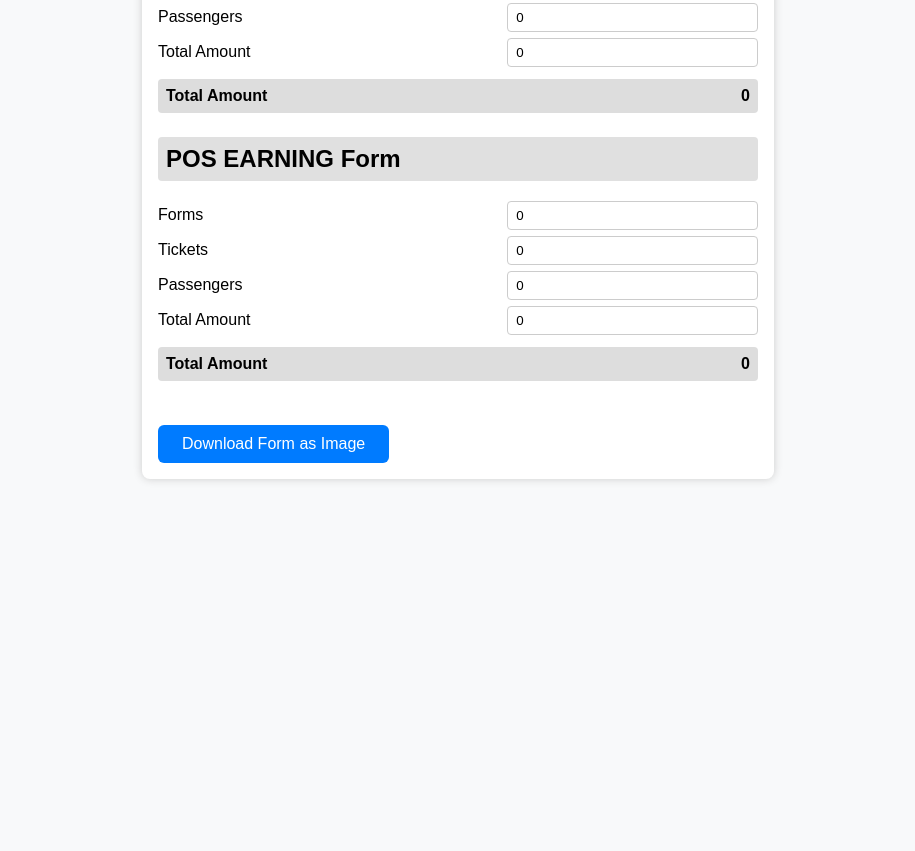
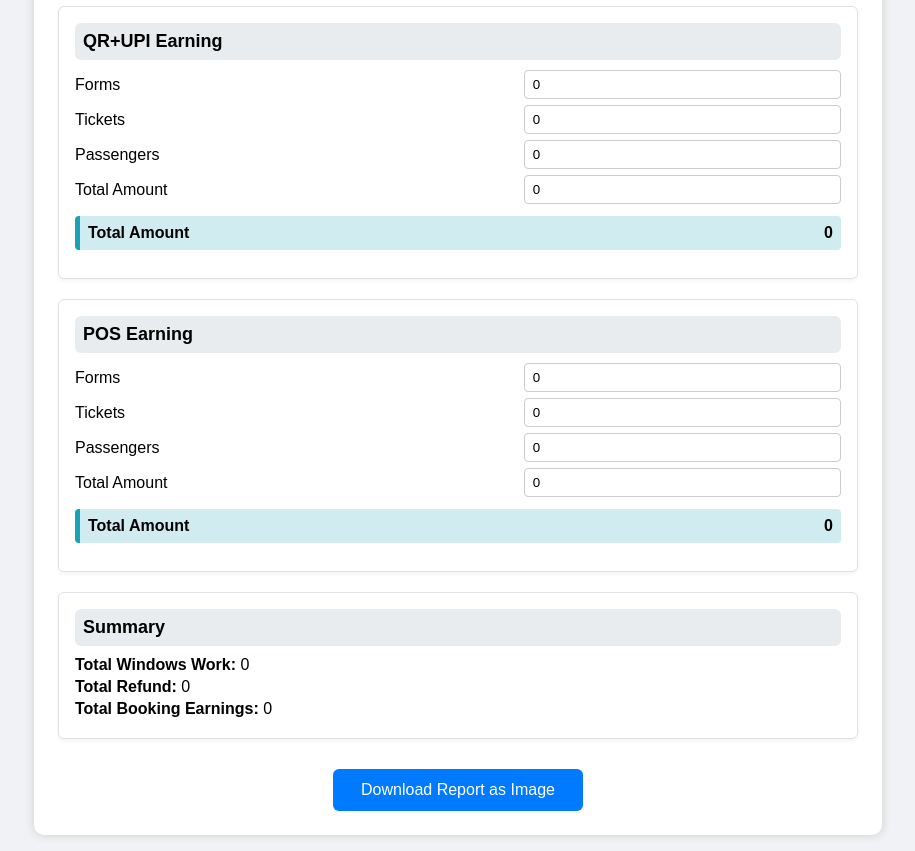
Before and after one commit to Mithil-Bhatt/Report-Generator, a plain HTML site: page index.html in a window 1280 px wide. Shown: the part 1061-1912 px from the top of the page, without its empty margins (182-1097 px from the left). Before the commit the page ends 1556 px from the top, so only its background shows below. Drawn offline with nearby package versions, Linux system fonts and the light colour scheme.

Commit message:
Update index.html

```diff
--- a/index.html
+++ b/index.html
@@ -3,18 +3,40 @@
 <head>
 <meta charset="UTF-8" />
 <meta name="viewport" content="width=device-width, initial-scale=1" />
-<title>Auto Total Form</title>
+<title>Auto Total Report</title>
 <style>
   body {
     font-family: Arial, sans-serif;
     margin: 16px;
-    background: #f8f9fa;
+    background: #f0f2f5;
+  }
+  #form-container {
+    background: white;
+    padding: 24px;
+    border-radius: 10px;
+    box-shadow: 0 0 10px #ccc;
+    max-width: 800px;
+    margin: auto;
+  }
+  h1, h2 {
+    margin-top: 0;
+  }
+  h1 {
+    font-size: 24px;
+    color: #007bff;
+    margin-bottom: 6px;
   }
   h2 {
-    background: #e0e0e0;
+    background: #e9ecef;
     padding: 8px;
-    margin-top: 24px;
-    border-radius: 4px;
+    border-radius: 6px;
+    font-size: 18px;
+    margin-bottom: 10px;
+  }
+  #reportDate {
+    font-size: 14px;
+    color: #555;
+    margin-bottom: 20px;
   }
   .form-row {
     display: flex;
@@ -33,9 +55,10 @@
   .total-row {
     display: flex;
     margin: 12px 0;
-    background: #ddd;
+    background: #d1ecf1;
     padding: 8px;
     font-weight: bold;
+    border-left: 5px solid #17a2b8;
     border-radius: 4px;
   }
   .total-row div:first-child {
@@ -45,9 +68,18 @@
     flex: 2;
     text-align: right;
   }
+  .section {
+    border: 1px solid #dee2e6;
+    padding: 16px;
+    margin-bottom: 20px;
+    border-radius: 6px;
+    background: #ffffff;
+    box-shadow: 0 2px 4px rgba(0,0,0,0.05);
+  }
   button {
-    margin-top: 32px;
-    padding: 10px 24px;
+    display: block;
+    margin: 30px auto 0;
+    padding: 12px 28px;
     font-size: 16px;
     border: none;
     background: #007bff;
@@ -58,34 +90,27 @@
   button:hover {
     background: #0056b3;
   }
-  #form-container {
-    background: white;
-    padding: 16px;
-    border-radius: 8px;
-    box-shadow: 0 0 8px #ccc;
-    max-width: 600px;
-    margin: auto;
+  .summary p {
+    margin: 4px 0;
   }
 </style>
 </head>
 <body>
 
 <div id="form-container">
-
-  <h2>Number of Windows Work</h2>
-  <div class="form-row">
-    <label for="shift1">Shift 1</label>
-    <input type="number" id="shift1" value="0" min="0" />
-  </div>
-  <div class="form-row">
-    <label for="shift2">Shift 2</label>
-    <input type="number" id="shift2" value="0" min="0" />
-  </div>
-  <div class="total-row">
-    <div>Total</div>
-    <div id="totalWindowsWork">0</div>
+  <div style="text-align:center;">
+    <h1>Daily Transaction Report</h1>
+    <p id="reportDate"></p>
   </div>
 
+  <div class="section">
+    <h2>Number of Windows Work</h2>
+    <div class="form-row"><label for="shift1">Shift 1</label><input type="number" id="shift1" value="0" min="0" /></div>
+    <div class="form-row"><label for="shift2">Shift 2</label><input type="number" id="shift2" value="0" min="0" /></div>
+    <div class="total-row"><div>Total</div><div id="totalWindowsWork">0</div></div>
+  </div>
+
+  <div class="section">
     <h2>Refund Form</h2>
     <div class="form-row"><label for="refundForms">Forms</label><input type="number" id="refundForms" value="0" min="0" /></div>
     <div class="form-row"><label for="refundTickets">Tickets</label><input type="number" id="refundTickets" value="0" min="0" /></div>
@@ -93,11 +118,10 @@
     <div class="form-row"><label for="posRefund">POS Refund</label><input type="number" id="posRefund" value="0" min="0" /></div>
     <div class="form-row"><label for="qrUpiRefund">QR+UPI Refund</label><input type="number" id="qrUpiRefund" value="0" min="0" /></div>
     <div class="form-row"><label for="cashRefund">Cash Refund</label><input type="number" id="cashRefund" value="0" min="0" /></div>
-  <div class="total-row">
-    <div>Total Refund</div>
-    <div id="totalRefund">0</div>
+    <div class="total-row"><div>Total Refund</div><div id="totalRefund">0</div></div>
   </div>
 
+  <div class="section">
     <h2>Booking Form</h2>
     <div class="form-row"><label for="bookingForms">Forms</label><input type="number" id="bookingForms" value="0" min="0" /></div>
     <div class="form-row"><label for="bookingTickets">Tickets</label><input type="number" id="bookingTickets" value="0" min="0" /></div>
@@ -105,36 +129,42 @@
     <div class="form-row"><label for="posEarning">POS Earning</label><input type="number" id="posEarning" value="0" min="0" /></div>
     <div class="form-row"><label for="qrUpiEarning">QR+UPI Earning</label><input type="number" id="qrUpiEarning" value="0" min="0" /></div>
     <div class="form-row"><label for="cashEarning">Cash Earning</label><input type="number" id="cashEarning" value="0" min="0" /></div>
-  <div class="total-row">
-    <div>Total Earning</div>
-    <div id="totalBookingEarning">0</div>
+    <div class="total-row"><div>Total Earning</div><div id="totalBookingEarning">0</div></div>
   </div>
 
-  <h2>QR+UPI EARNING Form</h2>
+  <div class="section">
+    <h2>QR+UPI Earning</h2>
     <div class="form-row"><label for="qrForms">Forms</label><input type="number" id="qrForms" value="0" min="0" /></div>
     <div class="form-row"><label for="qrTickets">Tickets</label><input type="number" id="qrTickets" value="0" min="0" /></div>
     <div class="form-row"><label for="qrPassengers">Passengers</label><input type="number" id="qrPassengers" value="0" min="0" /></div>
     <div class="form-row"><label for="qrTotalAmount">Total Amount</label><input type="number" id="qrTotalAmount" value="0" min="0" /></div>
-  <div class="total-row">
-    <div>Total Amount</div>
-    <div id="totalQREarning">0</div>
+    <div class="total-row"><div>Total Amount</div><div id="totalQREarning">0</div></div>
   </div>
 
-  <h2>POS EARNING Form</h2>
+  <div class="section">
+    <h2>POS Earning</h2>
     <div class="form-row"><label for="posForms">Forms</label><input type="number" id="posForms" value="0" min="0" /></div>
     <div class="form-row"><label for="posTickets">Tickets</label><input type="number" id="posTickets" value="0" min="0" /></div>
     <div class="form-row"><label for="posPassengers">Passengers</label><input type="number" id="posPassengers" value="0" min="0" /></div>
     <div class="form-row"><label for="posTotalAmount">Total Amount</label><input type="number" id="posTotalAmount" value="0" min="0" /></div>
-  <div class="total-row">
-    <div>Total Amount</div>
-    <div id="totalPOSEarning">0</div>
+    <div class="total-row"><div>Total Amount</div><div id="totalPOSEarning">0</div></div>
   </div>
 
-  <button id="downloadBtn">Download Form as Image</button>
+  <div class="section summary">
+    <h2>Summary</h2>
+    <p><strong>Total Windows Work:</strong> <span id="summaryTotalWindows">0</span></p>
+    <p><strong>Total Refund:</strong> <span id="summaryTotalRefund">0</span></p>
+    <p><strong>Total Booking Earnings:</strong> <span id="summaryTotalBooking">0</span></p>
+  </div>
+
+  <button id="downloadBtn">Download Report as Image</button>
 </div>
 
 <script src="https://cdn.jsdelivr.net/npm/html2canvas@1.4.1/dist/html2canvas.min.js"></script>
 <script>
+  document.getElementById("reportDate").textContent =
+    `Date: ${new Date().toLocaleDateString()}`;
+
   const inputs = [
     "shift1", "shift2",
     "refundForms", "refundTickets", "refundPassengers", "posRefund", "qrUpiRefund", "cashRefund",
@@ -149,21 +179,23 @@
   }
 
   function recalcTotals() {
-    document.getElementById("totalWindowsWork").textContent =
-      getIntValue("shift1") + getIntValue("shift2");
+    const totalWindows = getIntValue("shift1") + getIntValue("shift2");
+    const totalRefund = getIntValue("refundForms") + getIntValue("refundTickets") +
+                        getIntValue("refundPassengers") + getIntValue("posRefund") +
+                        getIntValue("qrUpiRefund") + getIntValue("cashRefund");
+    const totalBooking = getIntValue("posEarning") + getIntValue("qrUpiEarning") + getIntValue("cashEarning");
+    const totalQR = getIntValue("qrForms") + getIntValue("qrTickets") + getIntValue("qrPassengers") + getIntValue("qrTotalAmount");
+    const totalPOS = getIntValue("posForms") + getIntValue("posTickets") + getIntValue("posPassengers") + getIntValue("posTotalAmount");
 
-    document.getElementById("totalRefund").textContent =
-      getIntValue("refundForms") + getIntValue("refundTickets") + getIntValue("refundPassengers") +
-      getIntValue("posRefund") + getIntValue("qrUpiRefund") + getIntValue("cashRefund");
+    document.getElementById("totalWindowsWork").textContent = totalWindows;
+    document.getElementById("totalRefund").textContent = totalRefund;
+    document.getElementById("totalBookingEarning").textContent = totalBooking;
+    document.getElementById("totalQREarning").textContent = totalQR;
+    document.getElementById("totalPOSEarning").textContent = totalPOS;
 
-    document.getElementById("totalBookingEarning").textContent =
-      getIntValue("posEarning") + getIntValue("qrUpiEarning") + getIntValue("cashEarning");
-
-    document.getElementById("totalQREarning").textContent =
-      getIntValue("qrForms") + getIntValue("qrTickets") + getIntValue("qrPassengers") + getIntValue("qrTotalAmount");
-
-    document.getElementById("totalPOSEarning").textContent =
-      getIntValue("posForms") + getIntValue("posTickets") + getIntValue("posPassengers") + getIntValue("posTotalAmount");
+    document.getElementById("summaryTotalWindows").textContent = totalWindows;
+    document.getElementById("summaryTotalRefund").textContent = totalRefund;
+    document.getElementById("summaryTotalBooking").textContent = totalBooking;
   }
 
   inputs.forEach(id => {
@@ -176,7 +208,7 @@
     html2canvas(document.getElementById("form-container")).then(canvas => {
       canvas.toBlob(blob => {
         const link = document.createElement("a");
-        link.download = "auto_total_form.png";
+        link.download = `Report_${new Date().toLocaleDateString().replace(/\//g, "-")}.png`;
         link.href = URL.createObjectURL(blob);
         link.click();
         URL.revokeObjectURL(link.href);
```
Lines whose indentation alone changed are shown as unchanged.
